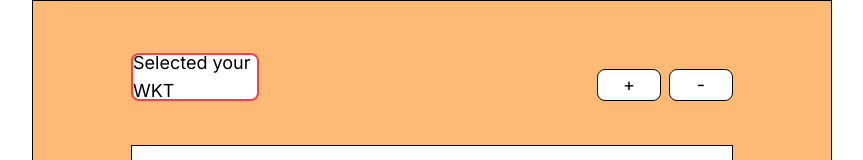
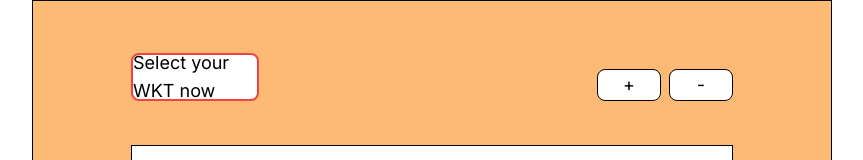
Before and after one commit to Naphat-organization/wkt, a Next.js app: page / in a window 1280 px wide. Shown: the top 160 px of the page, without its empty margins (208-1071 px from the left). Built offline with nearby package versions, Linux system fonts and the light colour scheme.

Commit message:
Update location

```diff
--- a/app/page.tsx
+++ b/app/page.tsx
@@ -168,7 +168,7 @@ export default function Home() {
                 onChange={handleFileChange}
               />
               <div className="HeaderButton flex items-center justify-center border-2 cursor-pointer">
-                <span>Selected your WKT</span>
+                <span>Select your WKT now</span>
               </div>
             </label>
 
```
